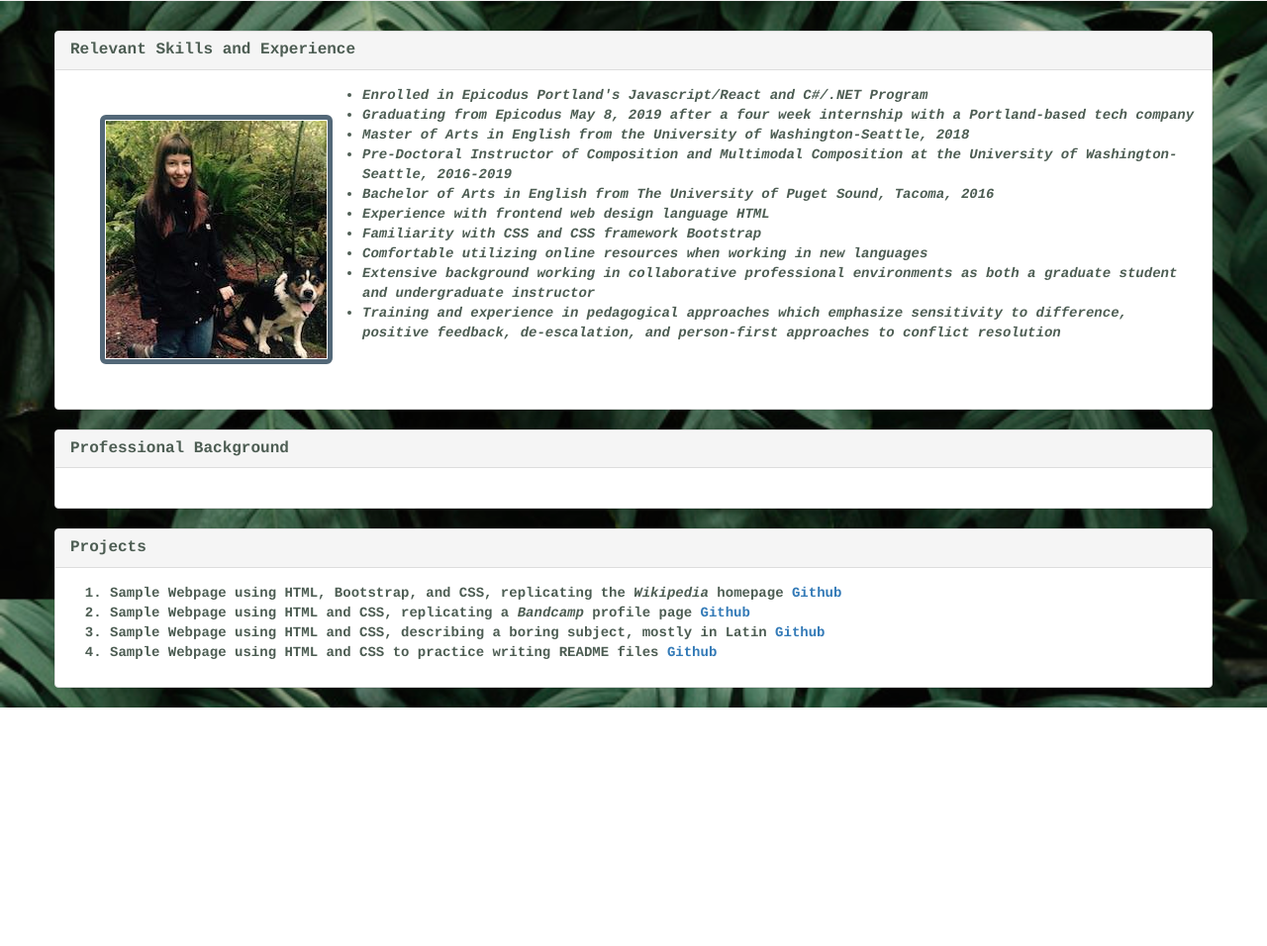
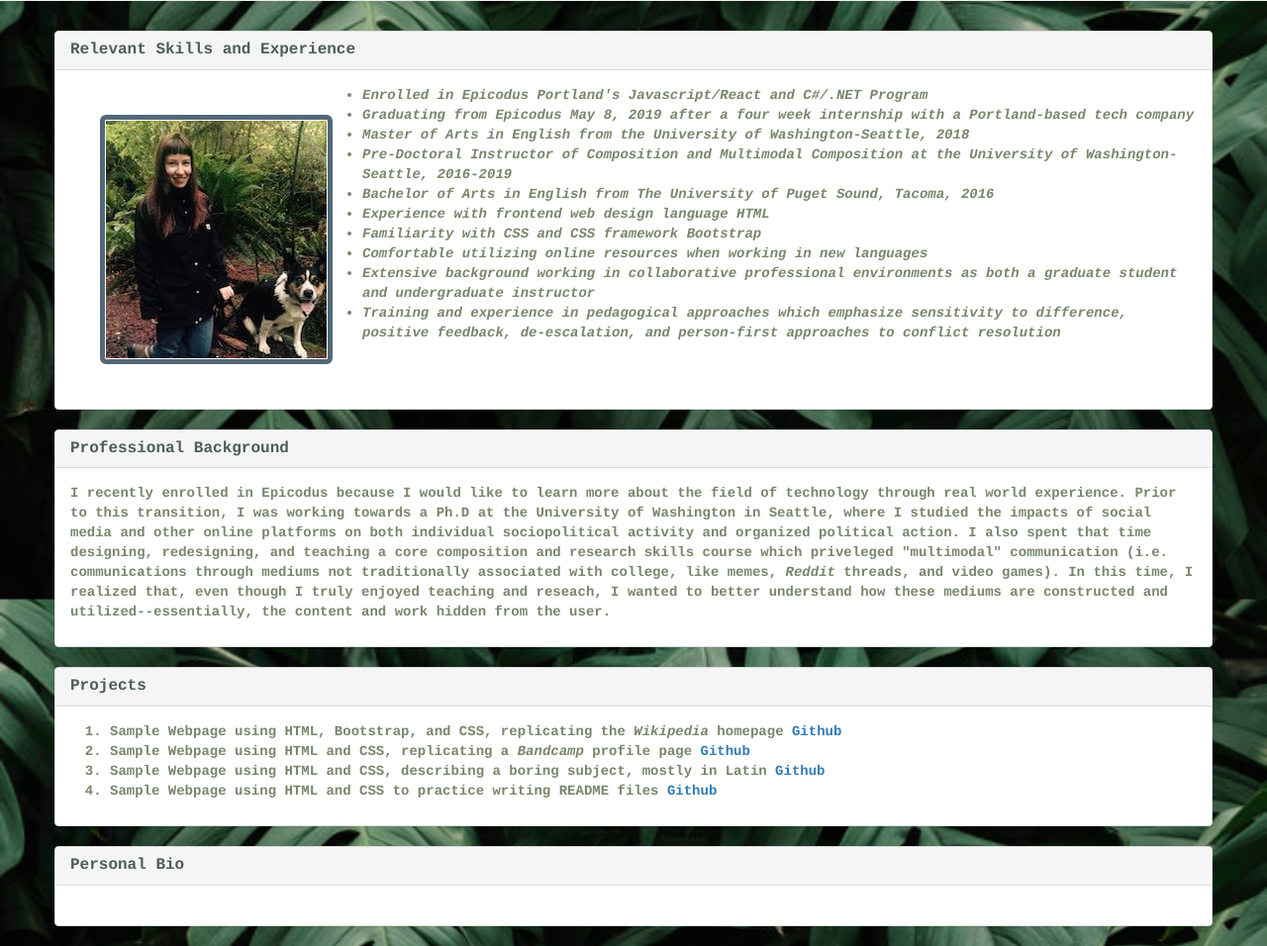
Before and after one commit to mstambaugh/Portfolio-Code-Review, a plain HTML site: page index.html in a window 1280 px wide. Shown: the part 247-1203 px from the top of the page at 99% size. Before the commit the page ends 962 px from the top, so only its background shows below. Drawn offline with Linux system fonts and the light colour scheme.

Commit message:
add text

```diff
--- a/css/styles.css
+++ b/css/styles.css
@@ -29,5 +29,5 @@ body {
 .panel-body {
   font-family: courier;
   font-weight: bold;
-  color: #4d5d53;
+  color: #78866b;
 }
--- a/index.html
+++ b/index.html
@@ -40,7 +40,7 @@
           <h3 class="panel-title">Professional Background</h3>
         </div>
         <div class="panel-body">
-          <p>
+          <p> I recently enrolled in Epicodus because I would like to learn more about the field of technology through real world experience. Prior to this transition, I was working towards a Ph.D at the University of Washington in Seattle, where I studied the impacts of social media and other online platforms on both individual sociopolitical activity and organized political action. I also spent that time designing, redesigning, and teaching a core composition and research skills course which priveleged "multimodal" communication (i.e. communications through mediums not traditionally associated with college, like memes, <em>Reddit</em> threads, and video games). In this time, I realized that, even though I truly enjoyed teaching and reseach, I wanted to better understand how these mediums are constructed and utilized--essentially, the content and work hidden from the user.
           </p>
         </div>
       </div>
@@ -57,20 +57,16 @@
           </ol>
         </div>
       </div>
+      <div class="panel panel-default">
+        <div class="panel-heading">
+          <h3 class="panel-title">Personal Bio</h3>
+        </div>
+        <div class="panel-body">
+          <p>
+          </p>
+        </div>
+      </div>
     </div>
   </div>
-
-
-
-  <!-- full page container end -->
-
-
-  <!-- choose cool alignment for this, use -->
-
-
-
-
-  <!-- add a cool page background image in css -->
-
 </body>
 </html>
```
